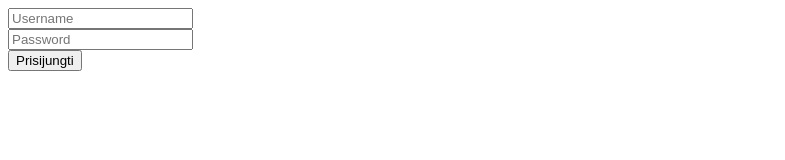
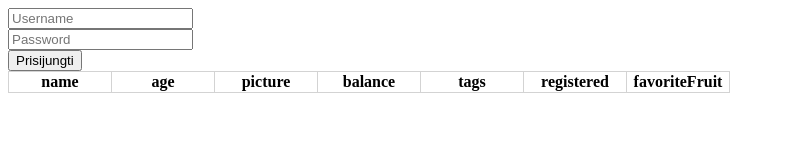
Before and after one commit to Chateux1/KITM, a plain HTML site: page JS/atsiskaitymas/index.html in a window 1280 px wide. Shown: the whole page, without its empty margins (0-785 px from the left). Drawn offline with Linux system fonts and the light colour scheme.

Commit message:
add functions to create header row and empty table with header row

```diff
--- a/JS/atsiskaitymas/index.html
+++ b/JS/atsiskaitymas/index.html
@@ -3,7 +3,7 @@
     <meta charset="UTF-8" />
     <meta name="viewport" content="width=device-width, initial-scale=1.0" />
     <meta http-equiv="X-UA-Compatible" content="ie=edge" />
-    <link rel="stylesheet" href="css/style.css" />
+    <link rel="stylesheet" href="../../css/style-atsiskaitymas.css" />
     <script src="../js/jquery-3.3.1.js"></script>
     <title>Document</title>
   </head>
@@ -18,6 +18,7 @@
       <div class="input-button"><button type="button">Prisijungti</button></div>
     </div>
     <div class="output"></div>
-    <script src="script.js"></script>
+	<script src="script.js"></script>
+
   </body>
 </html>
--- a/JS/atsiskaitymas/script.js
+++ b/JS/atsiskaitymas/script.js
@@ -1,6 +1,7 @@
 let urlGet = "http://kitmjavascript.azurewebsites.net/api/studentai";
 let urlPost = "http://kitmjavascript.azurewebsites.net/api/login";
 let input = document.getElementsByClassName("input")[0];
+let output = document.getElementsByClassName("output")[0];
 
 $(".input-button > button").on("click", function() {
   let inputName = $(".input-username > input").val();
@@ -17,10 +18,38 @@ $(".input-button > button").on("click", function() {
     success: function(response) {
       if (response.isSuccessStatusCode == true) {
         input.style.display = "none";
-        alert("Success!!!");
+        // alert("Success!!!");
       } else if (response.isSuccessStatusCode == false) {
         alert("Error :(");
       }
     }
   });
 });
+
+function setHeaderRow() {
+  let headerLabels = [
+    "name",
+    "age",
+    "picture",
+    "balance",
+    "tags",
+    "registered",
+    "favoriteFruit"
+  ];
+  let headerString = "<tr>";
+  headerLabels.forEach(element => {
+    headerString += "<th>" + element + "</th>";
+  });
+  headerString += "</tr>";
+  return headerString;
+}
+function setEmptyTable() {
+  let table = "<table class='table'></table>";
+  let headers = setHeaderRow();
+  //   alert(headers);
+
+  $(".output").append(table);
+  $(".table").append(headers);
+}
+
+setEmptyTable();
--- /dev/null
+++ b/css/style-atsiskaitymas.css
@@ -0,0 +1,7 @@
+.table,
+th {
+  border: 1px solid lightgrey;
+  border-collapse: collapse; }
+
+th {
+  width: 100px; }
```
Also changed, not shown: JS/atsiskaitymas/css/style.css (deleted).
